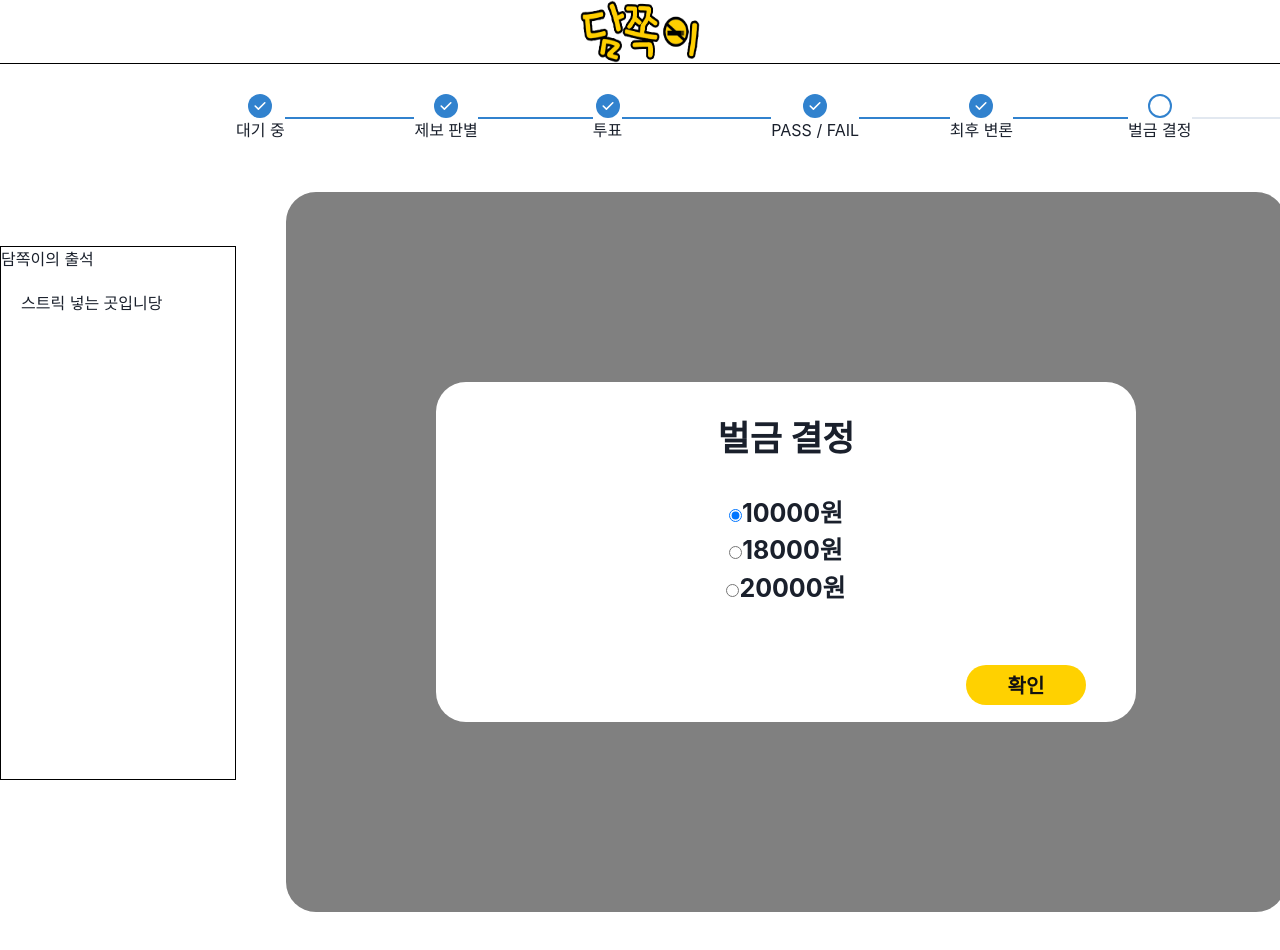
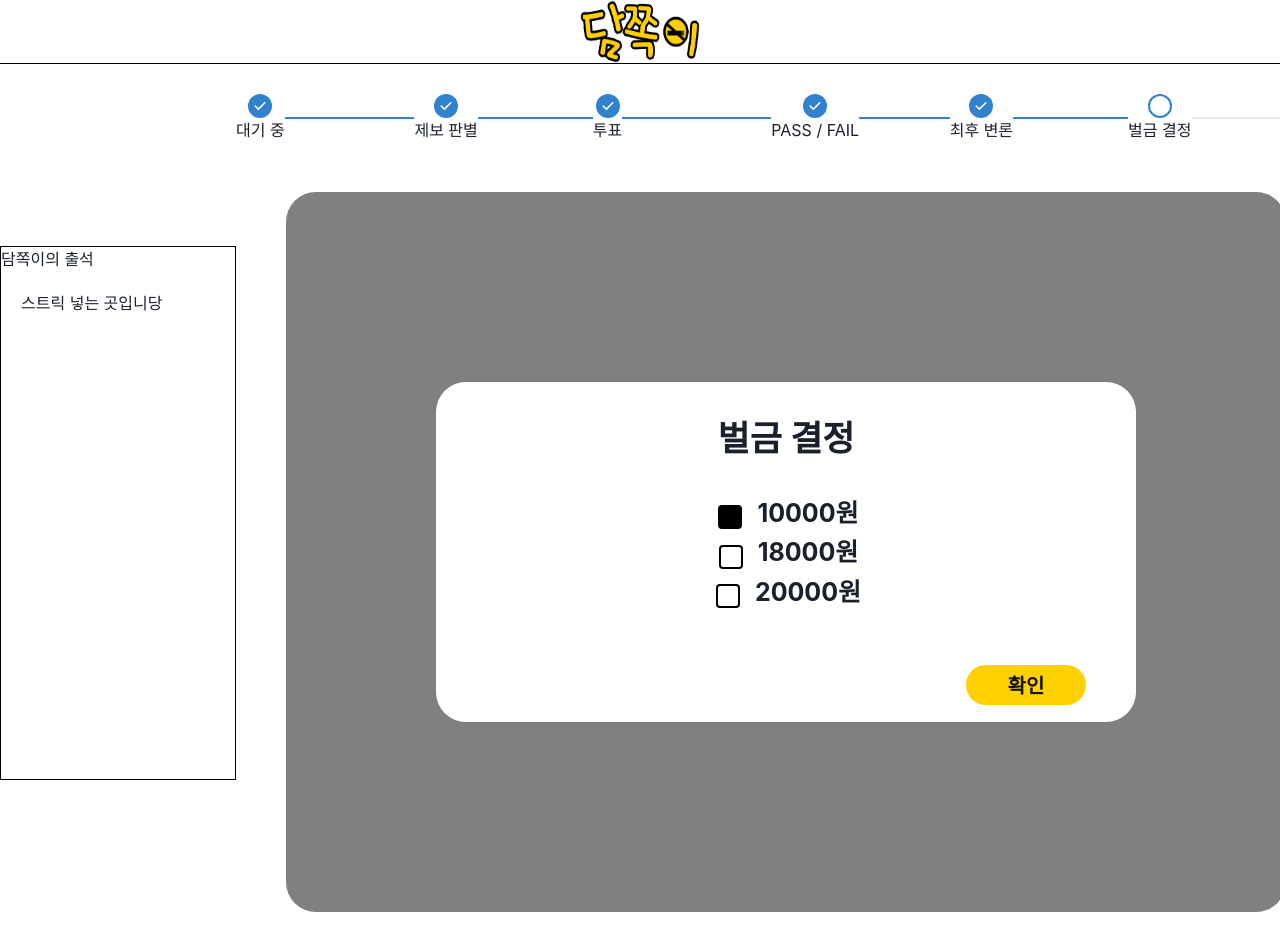
Before and after one commit to damjjok/damjjok, a React (Create React App) app in the folder client/: page /truth-room in a window 1280 px wide. Shown: the top 950 px of the page. Built offline with nearby package versions, Linux system fonts and the light colour scheme.

Commit message:
Feat: 벌금 선택 라디오 버튼 커스텀 적용

```diff
--- a/client/src/pages/truth-room/middle-component/center-component/main-frame-component/step-frame/fine-decision/decide/input/FineComponent.style.js
+++ b/client/src/pages/truth-room/middle-component/center-component/main-frame-component/step-frame/fine-decision/decide/input/FineComponent.style.js
@@ -44,4 +44,24 @@ export const Wrapper = styled.div`
         padding: 3px;
         margin: 5px;
     }
+
+    .custom-radio-button {
+        display: inline-block;
+        padding: 5px;
+    }
+
+    .radio-inner {
+        display: inline-block;
+        width: 24px;
+        height: 24px;
+        border: 2px solid #000;
+        border-radius: 4px; /* 사각형 모양을 원한다면 이 값을 0으로 설정합니다. */
+        margin-right: 10px;
+        vertical-align: middle;
+        cursor: pointer;
+    }
+
+    .radio-inner.selected {
+        background-color: #000; /* 선택됐을 때의 색상을 설정합니다. */
+    }
 `;
--- a/client/src/pages/truth-room/middle-component/center-component/main-frame-component/step-frame/fine-decision/decide/input/vote/FineItemComponent.js
+++ b/client/src/pages/truth-room/middle-component/center-component/main-frame-component/step-frame/fine-decision/decide/input/vote/FineItemComponent.js
@@ -6,13 +6,21 @@ function FineItemComponent({ fine, onFineChange, isSelected }) {
     // 벌금 투표 항목에 쓰일 컴포넌트
     return (
         <div>
+            <label className="custom-radio-button">
                 <input
                     type="radio"
                     name="fine"
                     value={fine}
                     onChange={() => onFineChange(fine)}
                     checked={isSelected}
+                    style={{ display: "none" }} // 기본 라디오 버튼을 숨깁니다.
                 />
+                <span
+                    className={
+                        isSelected ? "radio-inner selected" : "radio-inner"
+                    }
+                ></span>
+            </label>
             <Text as="b" fontSize={"25px"}>
                 {fine}원
             </Text>
```
Lines whose indentation alone changed are shown as unchanged.
